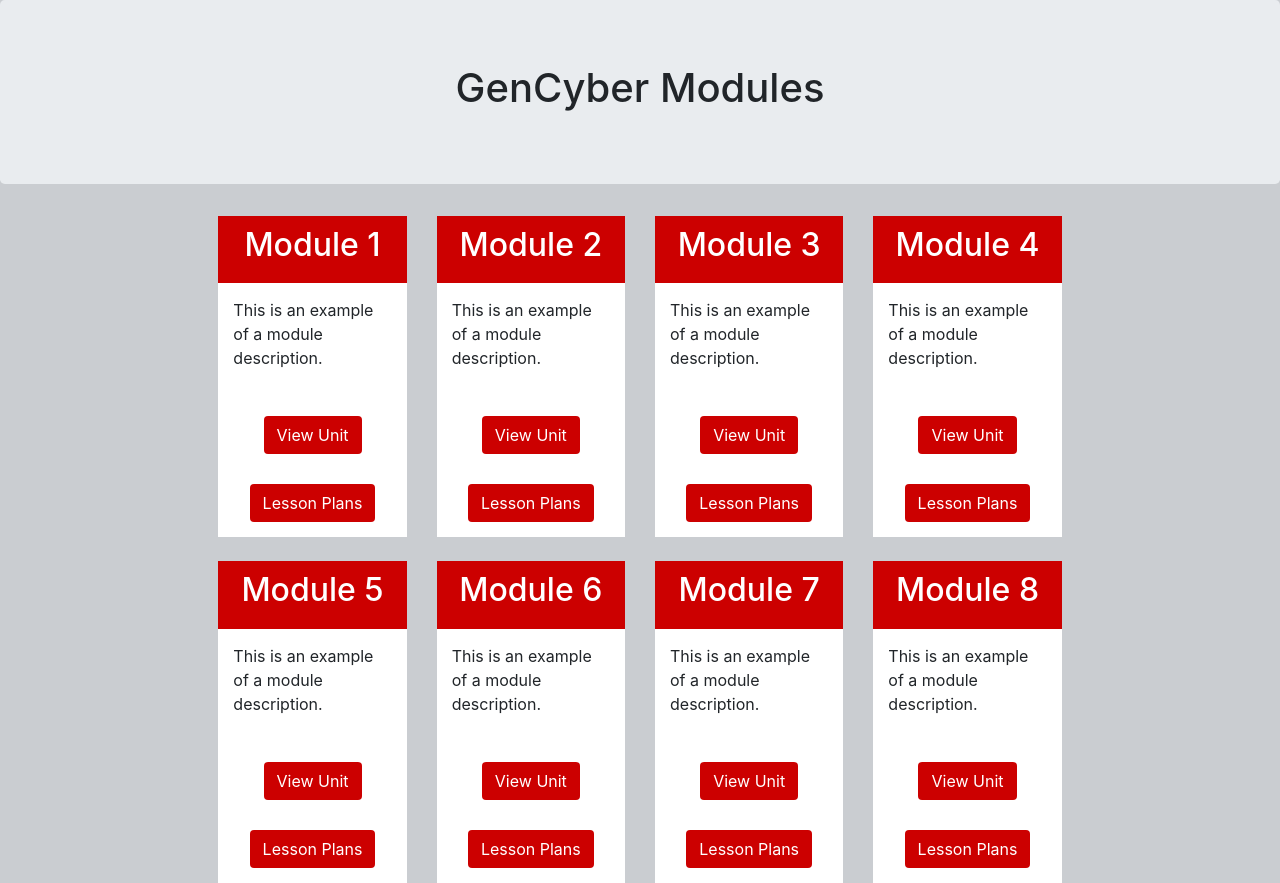
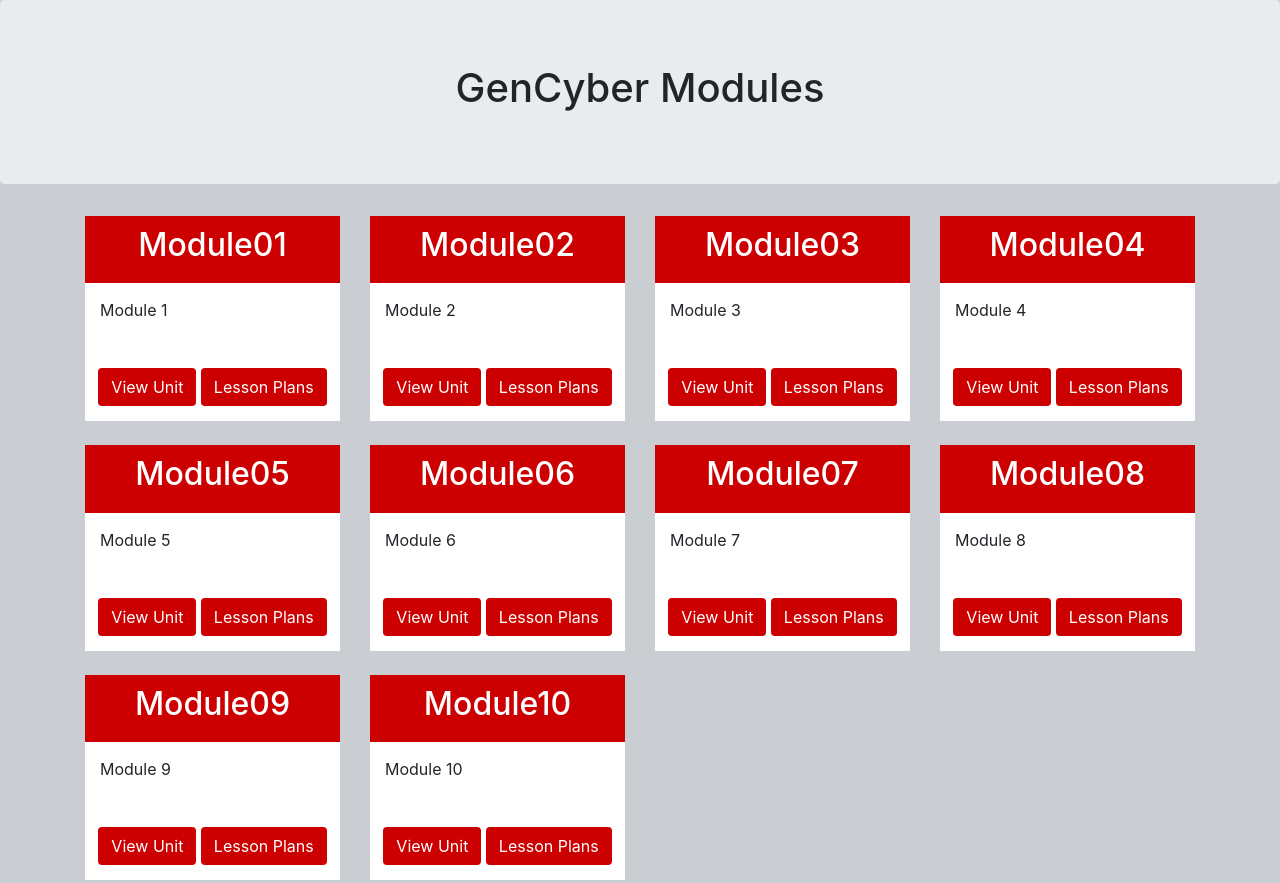
Before and after one commit to hweatherbee/Training-Website, a PHP site: page /sites/gencyber in a window 1280 px wide. Run offline with PHP 8.4, Linux system fonts and the light colour scheme; some libraries are stand-ins or nearby versions.

Commit message:
GenCyber: Fix module spacing. Create modules programmatically using XML.

```diff
--- a/wwwroot/index.php
+++ b/wwwroot/index.php
@@ -38,11 +38,9 @@
 
   <center>
   <div class="row">
-    <div class="col-1"></div>
 
-      <?php init_projects($projects); ?>
+  <?php init_projects($projects); ?>
 
-    <div class="col-1"></div>
   </div>
 
   </center>
--- a/wwwroot/sites/gencyber/gencyber_functions.php
+++ b/wwwroot/sites/gencyber/gencyber_functions.php
@@ -1,9 +1,57 @@
 <?php
 
+define('ROW_MAX', 4); # Max number of modules per row
+
 function init_modules($xml) {
+  $row_count = 0;
+  $padding_cols = 4; # Number of padding cols to add at the end of the loop
+  echo '<div class="container">';
+  echo '<div class="row">';
+
   foreach ($xml->children() as $m) {
-    pass; #// TODO
+    # If current row greater than or equal to row maximum
+    if ($row_count >= ROW_MAX) {
+      # close current row, add spacing, and create new row
+      echo '</div>';
+      echo '<br>';
+      echo '<div class="row">';
+      $row_count = 0;
+      $padding_cols = 4;
+    }
+    echo '<div class="col">';
+    new_module($m->dir, $m->name);
+    echo '</div>';
+    $row_count++;
+    $padding_cols--;
   }
+  # When finished, add padding cols and close current row and container
+  for ($i = 0; $i < $padding_cols; $i++) {
+    echo '<div class="col"></div>';
+  }
+  echo '</div>';
+  echo '</div>';
+}
+
+function new_module($mod_title, $mod_discription) {
+  echo '
+      <div class="panel panel-default text-center">
+
+        <div class="panel-heading">
+          <h2>' . $mod_title . '</h2>
+        </div>
+
+        <div class="panel-body">
+          <p style="text-align:left;">
+            ' . $mod_discription . '
+          </p>
+        </div>
+
+      <div class="panel-footer">
+        <button class="btn btnlg">View Unit</button>
+        <button class="btn btnlg">Lesson Plans</button>
+      </div>
+
+    </div>';
 }
 
 ?>
--- a/wwwroot/sites/gencyber/index.php
+++ b/wwwroot/sites/gencyber/index.php
@@ -13,7 +13,7 @@
 
   <?php
   require 'gencyber_functions.php';
-  $projects = simplexml_load_file('gencyber.xml') or die ('Error: Cannot create object');
+  $modules = simplexml_load_file('gencyber.xml') or die ('Error: Cannot create object');
   ?>
 
 </head>
@@ -23,54 +23,7 @@
  <h1>GenCyber Modules</h1>
 </div>
 
-<div class="row">
-  <div class="col"></div>
-    <?php
-    module_col('Module 1', 'This is an example of a module description.');
-    module_col('Module 2', 'This is an example of a module description.');
-    module_col('Module 3', 'This is an example of a module description.');
-    module_col('Module 4', 'This is an example of a module description.');
-    ?>
-  <div class="col"></div>
-</div>
-
-<br>
-
-<div class="row">
-  <div class="col"></div>
-    <?php
-    module_col('Module 5', 'This is an example of a module description.');
-    module_col('Module 6', 'This is an example of a module description.');
-    module_col('Module 7', 'This is an example of a module description.');
-    module_col('Module 8', 'This is an example of a module description.');
-    ?>
-  <div class="col"></div>
-</div>
+<?php init_modules($modules); ?>
 
 </body>
 </html>
-
-<?php
-  function module_col($mod_title, $mod_discription) {
-    echo '
-      <div class="col-2">
-        <div class="panel panel-default text-center">
-
-          <div class="panel-heading">
-            <h2>' . $mod_title . '</h2>
-          </div>
-
-          <div class="panel-body">
-            <p style="text-align:left;">
-              ' . $mod_discription . '
-            </p>
-          </div>
-
-        <div class="panel-footer">
-          <button class="btn btnlg">View Unit</button>
-          <button class="btn btnlg">Lesson Plans</button>
-        </div>
-      </div>
-    </div>';
-  }
-?>
```
